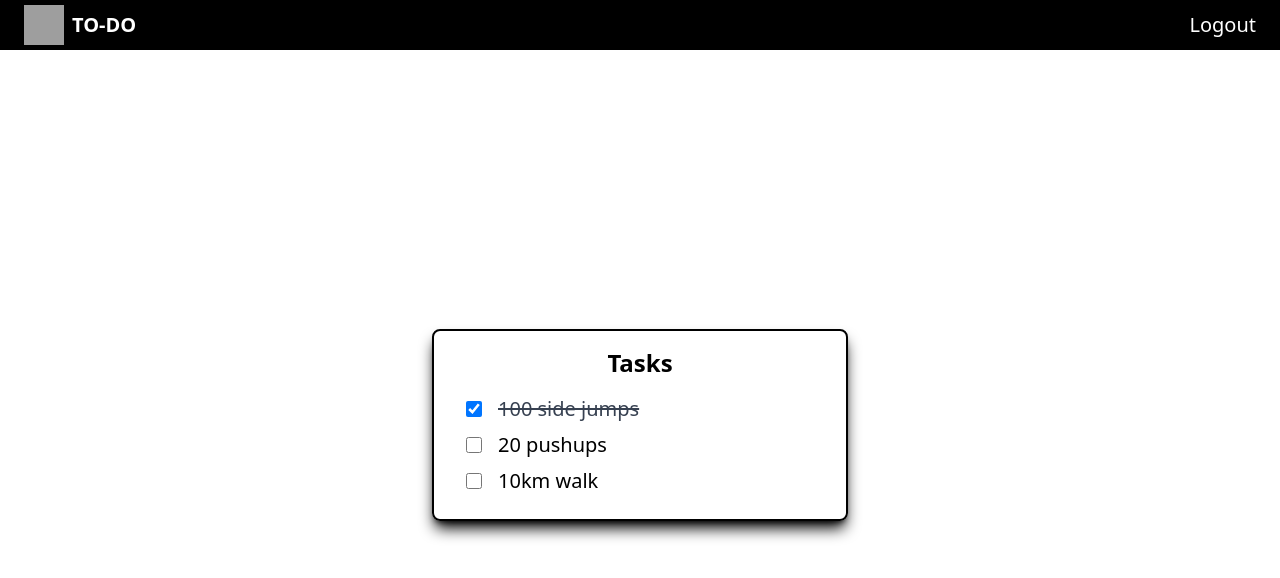
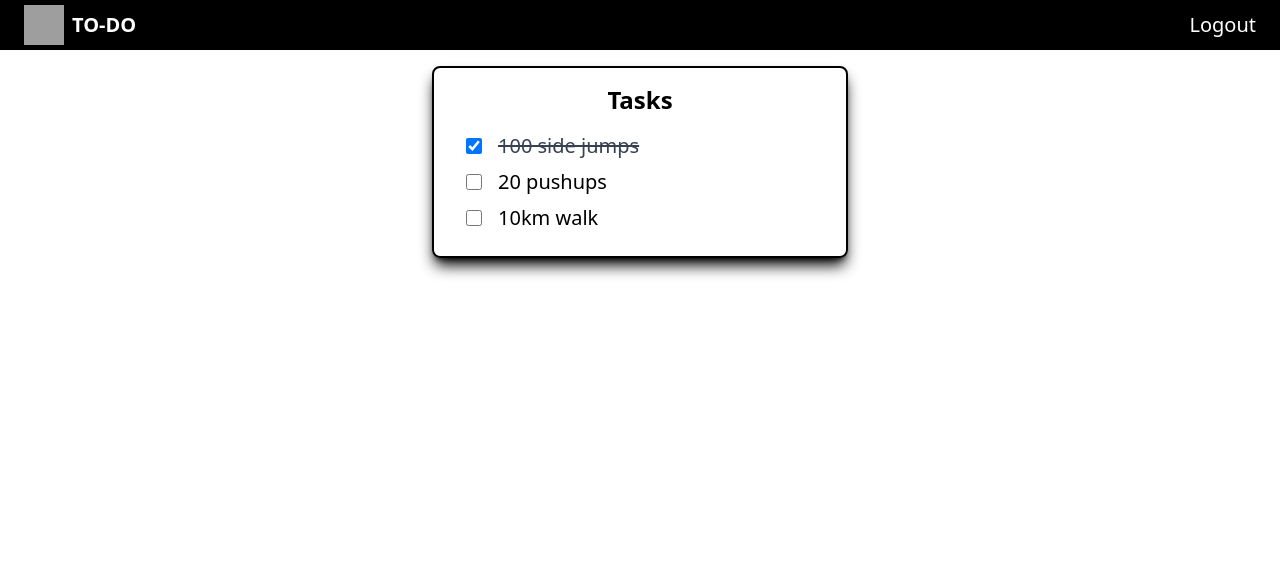
Before and after one commit to Bbek-Crestha/next-todo, a Next.js app: page / in a window 1280 px wide. Shown: the top 578 px of the page. Built offline with nearby package versions, Linux system fonts and the light colour scheme; grey boxes are pictures that could not be loaded.

Commit message:
feat(home): change task list layout

```diff
--- a/pages/index.tsx
+++ b/pages/index.tsx
@@ -21,7 +21,7 @@ const Home: NextPage = () => {
 				<link rel="icon" href="/favicon.ico" />
 			</Head>
 
-			<main className="flex h-[calc(100vh-50px)] mt-[50px] justify-center p-4 items-center">
+			<main className="flex h-[calc(100vh-50px)] mt-[50px] justify-center p-4 items-start">
 				<NavBar />
 
 				<div className="border-2 p-4 rounded-lg max-h-[calc(100vh-100px)] overflow-y-auto border-black shadow-black shadow-lg w-96 lg:w-1/3">
```
